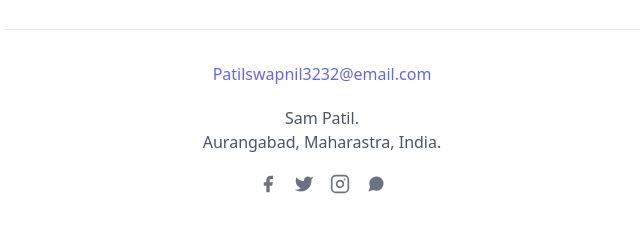
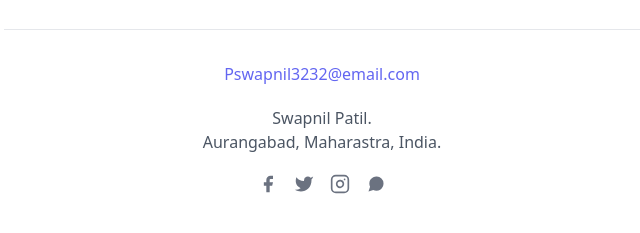
Before and after one commit to Swapnil32patil/Calisthenics.Workout.github.io, a plain HTML site: page index.html in a window 1280 px wide. Shown: the part 1818-2051 px from the top of the page, 318-958 px from the left. Drawn offline with nearby package versions, Linux system fonts and the light colour scheme.

Commit message:
Update index.html

```diff
--- a/index.html
+++ b/index.html
@@ -132,8 +132,8 @@
             <button class="flex mx-auto text-white bg-indigo-500 border-0 py-2 px-8 focus:outline-none hover:bg-indigo-600 rounded text-lg">Submit</button>
           </div>
           <div class="p-2 w-full pt-8 mt-8 border-t border-gray-200 text-center">
-            <a class="text-indigo-500">Patilswapnil3232@email.com</a>
-            <p class="leading-normal my-5">Sam Patil.
+            <a class="text-indigo-500">Pswapnil3232@email.com</a>
+            <p class="leading-normal my-5">Swapnil Patil.
               <br>Aurangabad, Maharastra, India.
             </p>
             <span class="inline-flex">
```
